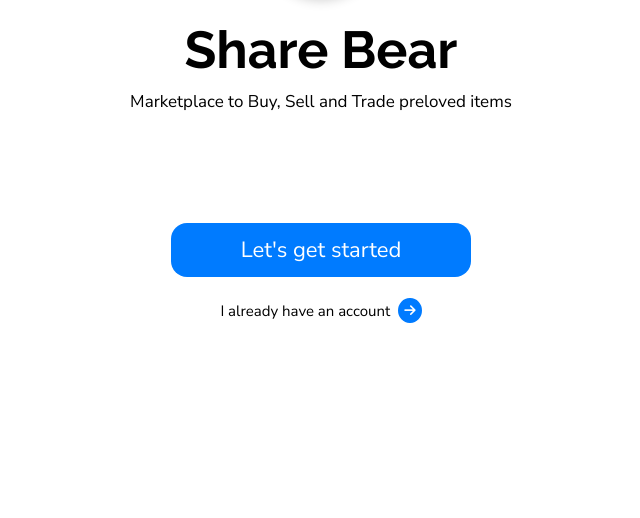
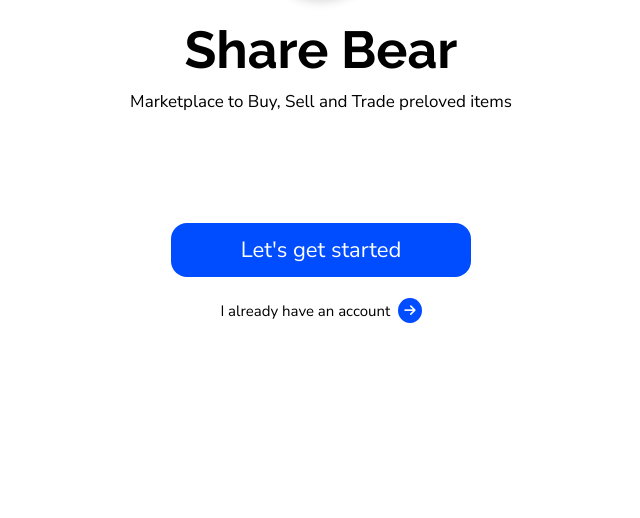
Before and after one commit to TeyJunChengLearn/SDproject, a Flask app: template templates/index.html in a window 1280 px wide. Shown: the part 322-840 px from the top of the page, without its empty margins (319-959 px from the left). Run offline with Flask 3, Linux system fonts and the light colour scheme; the template is opened without the code that fills it, so the values that code supplies are empty.

Commit message:
fix: style.css

```diff
--- a/static/stylesheets/style.css
+++ b/static/stylesheets/style.css
@@ -55,7 +55,7 @@ p {
     padding: 12px 55px;
     font-family: 'Nunito Sans', sans-serif;
     font-size: 22px;
-    background-color: #007bff;
+    background-color: #004CFF;
     color: white;
     border: none;
     border-radius: 16px;
@@ -77,9 +77,9 @@ p {
 
 .login-btn i {
     font-size: 13px;
-    border: 2px solid #007bff;
+    border: 2px solid #004CFF;
     border-radius: 50%;
     padding: 4px;
     color: white;
-    background-color: #007bff;
+    background-color: #004CFF;
 }
```
